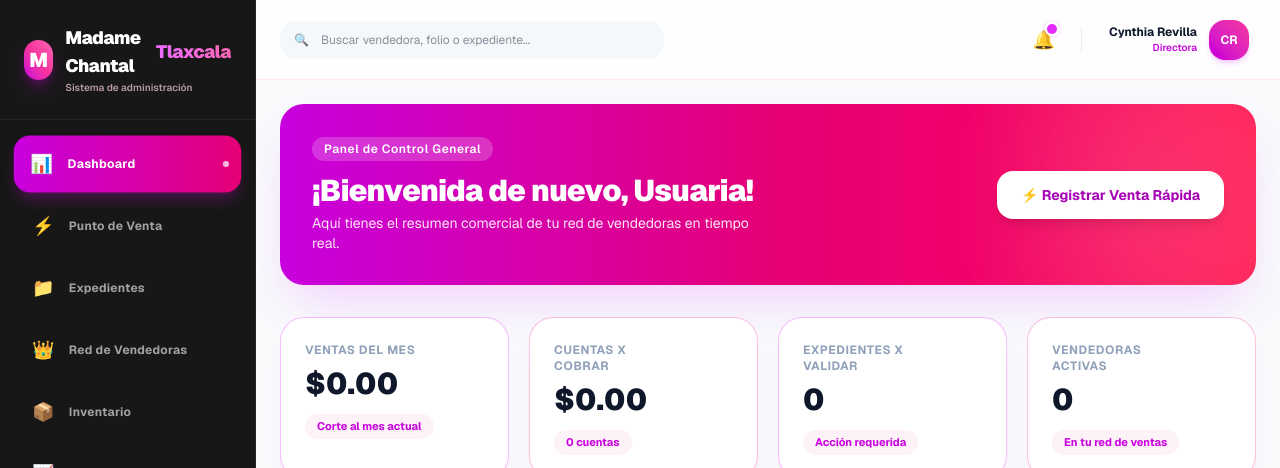
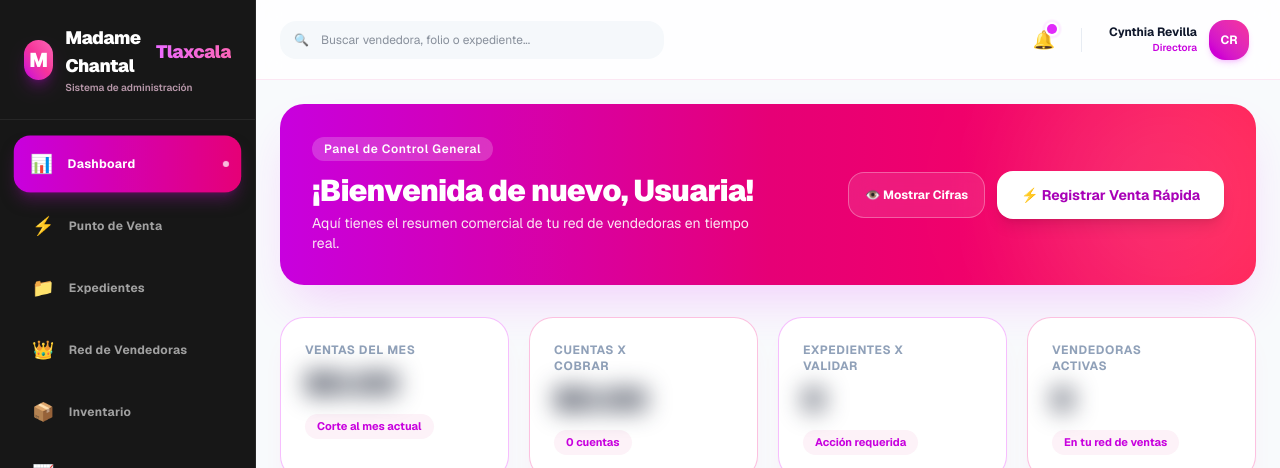
Before and after one commit to luisEnrique22xd/maamchan-front, a Next.js app: page /dashboard in a window 1280 px wide. Shown: the top 468 px of the page. Built offline with nearby package versions, Linux system fonts and the light colour scheme; no server answers.

Commit message:
Ver cantidades de dashboard

```diff
--- a/app/dashboard/page.tsx
+++ b/app/dashboard/page.tsx
@@ -38,10 +38,12 @@ export default function DashboardPage() {
   const [transactions, setTransactions] = useState<Sale[]>([]);
   const [loading, setLoading] = useState(true);
 
+  // Estado para el Modo Privacidad (Oculto por defecto como pidió la administradora)
+  const [showValues, setShowValues] = useState(false);
+
   useEffect(() => {
     const fetchDashboardData = async () => {
       try {
-        // Usamos tu instancia centralizada 'api' que ya incluye baseURL y Bearer token
         const [summaryRes, salesRes] = await Promise.all([
           api.get<DashboardSummary>('/sales/dashboard-summary/'),
           api.get<Sale[]>('/sales/'),
@@ -106,7 +108,7 @@ export default function DashboardPage() {
 
   return (
     <div className="space-y-8 max-w-7xl mx-auto">
-      {/* Banner Principal dinámico */}
+      {/* Banner Principal dinámico con Botón de Modo Privacidad */}
       <div className="relative overflow-hidden rounded-3xl bg-gradient-to-r from-fuchsia-600 via-pink-600 to-rose-500 p-8 text-white shadow-2xl shadow-fuchsia-500/20">
         <div className="relative z-10 flex flex-col md:flex-row md:items-center justify-between gap-6">
           <div>
@@ -120,12 +122,23 @@ export default function DashboardPage() {
               Aquí tienes el resumen comercial de tu red de vendedoras en tiempo real.
             </p>
           </div>
+
+          <div className="flex flex-col sm:flex-row items-center gap-3">
+            {/* Botón de Alternar Privacidad (Ocultar/Mostrar Cifras) */}
+            <button
+              onClick={() => setShowValues(!showValues)}
+              className="inline-flex items-center gap-2 bg-white/10 hover:bg-white/20 text-white border border-white/30 backdrop-blur-md font-bold px-4 py-3.5 rounded-2xl text-xs transition active:scale-95"
+            >
+              <span>{showValues ? '🙈 Ocultar Cifras' : '👁️ Mostrar Cifras'}</span>
+            </button>
+
             <Link
               href="/dashboard/pos"
               className="inline-flex items-center justify-center bg-white text-fuchsia-700 hover:bg-pink-50 font-bold px-6 py-3.5 rounded-2xl text-sm transition shadow-lg hover:scale-105 active:scale-95"
             >
               ⚡ Registrar Venta Rápida
             </Link>
+          </div>
         </div>
         <div className="absolute -right-10 -bottom-10 w-64 h-64 rounded-full bg-white/10 blur-3xl pointer-events-none" />
       </div>
@@ -144,7 +157,7 @@ export default function DashboardPage() {
                 Ver detalle ➔
               </span>
             </div>
-            <p className="text-3xl font-black text-slate-900 mt-2">
+            <p className={`text-3xl font-black text-slate-900 mt-2 transition-all duration-300 ${!showValues ? 'filter blur-md select-none text-slate-300' : ''}`}>
               {loading ? '...' : kpi.val}
             </p>
             <span className="inline-block text-[11px] font-bold text-fuchsia-600 bg-pink-50 px-3 py-1 rounded-full mt-3">
@@ -204,7 +217,7 @@ export default function DashboardPage() {
                           {row.sale_type || 'Contado'}
                         </span>
                       </td>
-                      <td className="p-4 font-black text-slate-900 text-sm">
+                      <td className={`p-4 font-black text-slate-900 text-sm transition-all duration-300 ${!showValues ? 'filter blur-sm select-none text-slate-300' : ''}`}>
                         ${Number(row.total_amount).toLocaleString('es-MX', { minimumFractionDigits: 2 })}
                       </td>
                       <td className="p-4">
@@ -240,7 +253,9 @@ export default function DashboardPage() {
                       <p className="text-[10px] text-slate-400 font-medium">Coord: {v.team}</p>
                     </div>
                   </div>
-                  <span className="font-black text-fuchsia-600 text-sm">{v.sales}</span>
+                  <span className={`font-black text-fuchsia-600 text-sm transition-all duration-300 ${!showValues ? 'filter blur-sm select-none text-slate-300' : ''}`}>
+                    {v.sales}
+                  </span>
                 </div>
               ))
             )}
```
Lines whose indentation alone changed are shown as unchanged.
